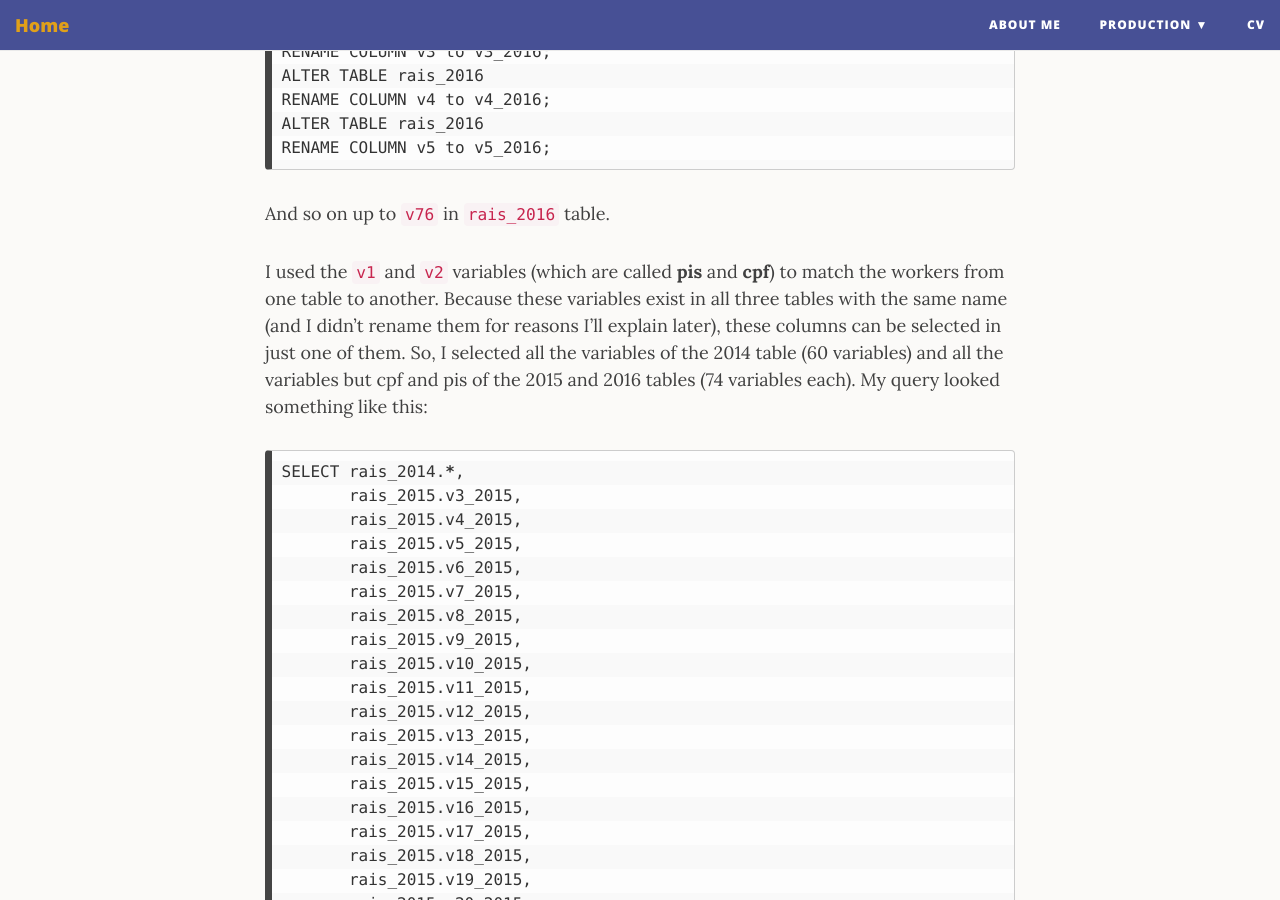
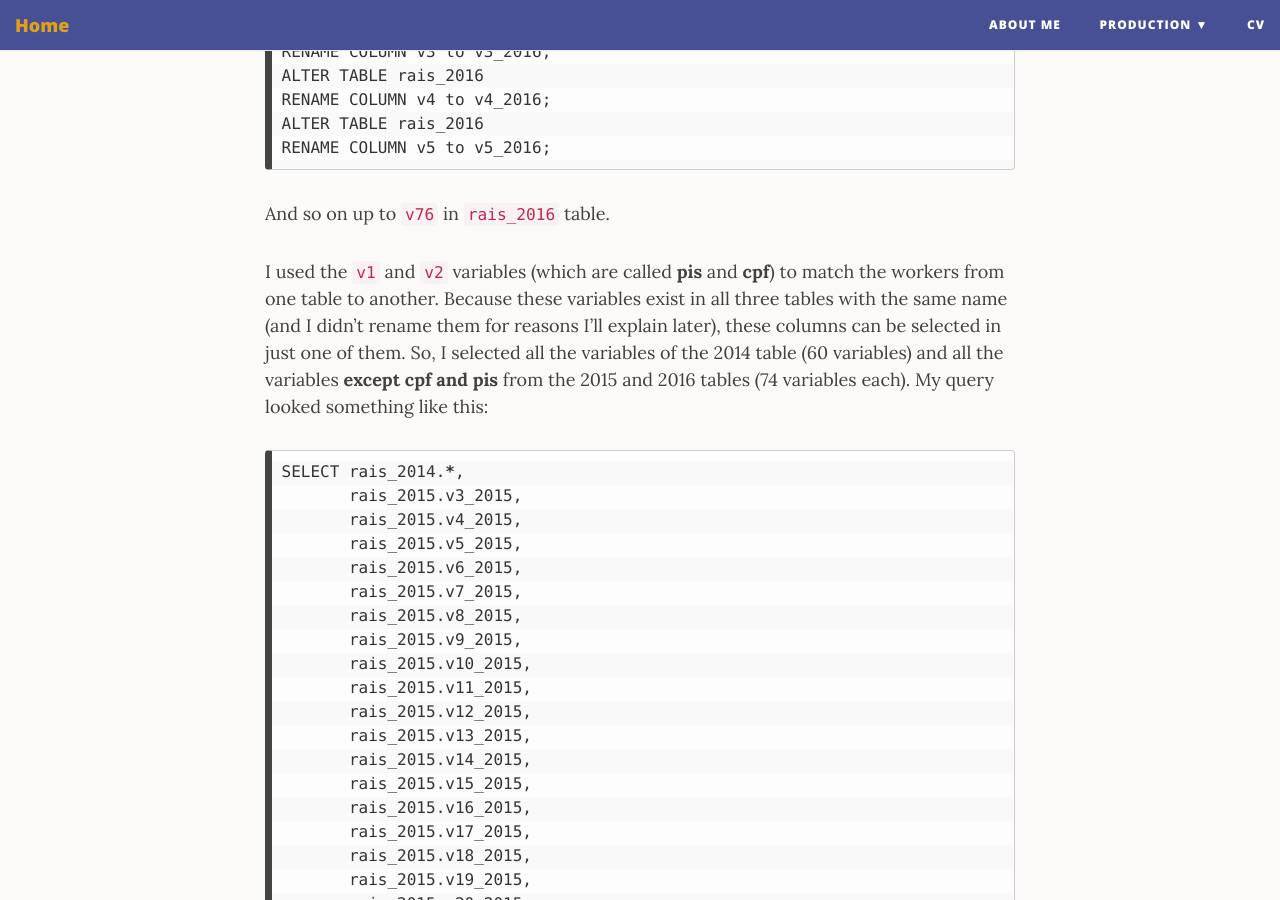
Before and after one commit to cauancardoso/cauancardoso.github.io, a Jekyll site: the page built from _posts/2019-07-05-Postgresql.md, in a window 1280 px wide and 900 px high, scrolled down 1564 px. Built offline with Jekyll 4.4.1, drawn with Linux system fonts in a browser that asks for light colours; nearby versions of some CDN libraries; some of the changed text lies outside the part shown.

Commit message:
Update 2019-07-05-Postgresql.md

````diff
--- a/_posts/2019-07-05-Postgresql.md
+++ b/_posts/2019-07-05-Postgresql.md
@@ -45,7 +45,7 @@ RENAME COLUMN v5 to v5_2016;
 ```
 And so on up to ```v76``` in ```rais_2016``` table.
 
-I used the ```v1``` and ```v2``` variables (which are called **pis** and **cpf**) to match the workers from one table to another. Because these variables exist in all three tables with the same name (and I didn't rename them for reasons I'll explain later), these columns can be selected in just one of them. So, I selected all the variables of the 2014 table (60 variables) and all the variables but cpf and pis of the 2015 and 2016 tables (74 variables each). My query looked something like this:
+I used the ```v1``` and ```v2``` variables (which are called **pis** and **cpf**) to match the workers from one table to another. Because these variables exist in all three tables with the same name (and I didn't rename them for reasons I'll explain later), these columns can be selected in just one of them. So, I selected all the variables of the 2014 table (60 variables) and all the variables **except cpf and pis** from the 2015 and 2016 tables (74 variables each). My query looked something like this:
 
 ```javascript
 SELECT rais_2014.*,
````
Also changed, not shown: other parts of _posts/2019-07-05-Postgresql.md (+1 -1 lines).
